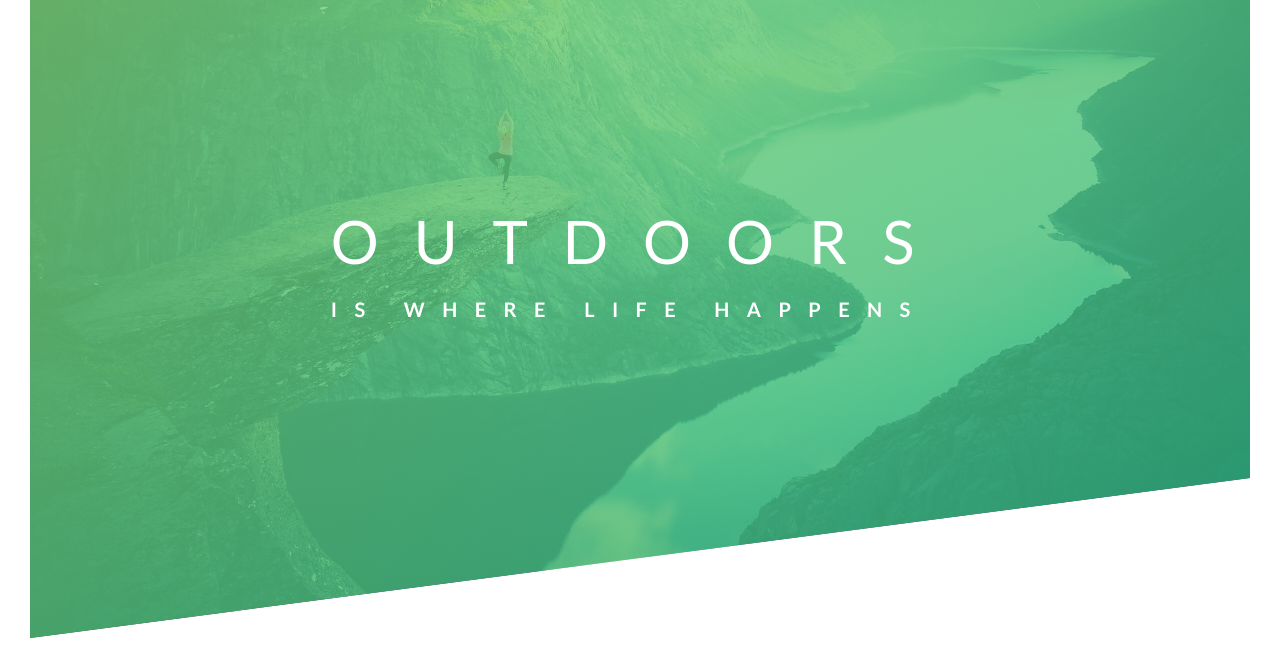
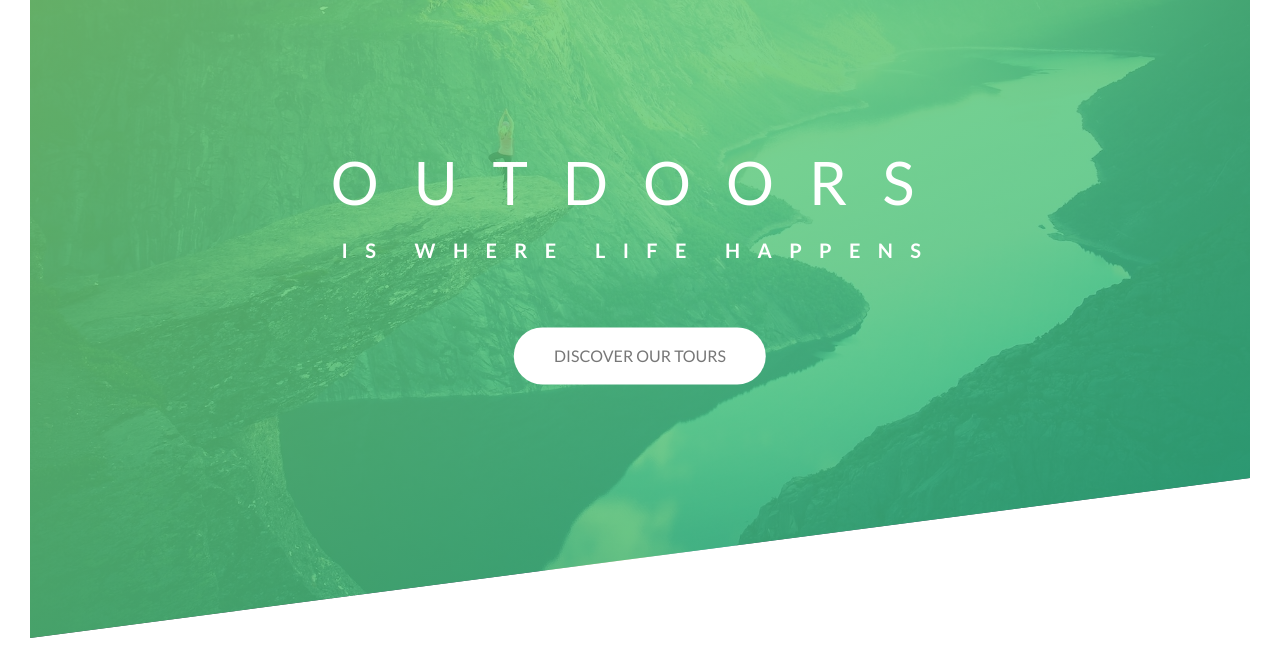
Before and after one commit to HellyZ/travel-agency-landing, a plain HTML site: page index.html in a window 1280 px wide. Shown: the part 152-820 px from the top of the page. Drawn offline with Linux system fonts and the light colour scheme.

Commit message:
add btn with hover/active animation

```diff
--- a/css/style.css
+++ b/css/style.css
@@ -24,16 +24,15 @@ body {
 
 .header {
   height: 95vh;
-  background: linear-gradient(
-    to right bottom,
-    rgba(126,213,111, 0.8),
-    rgb(40,180,131,0.8)),
+  background: linear-gradient(to right bottom,
+      rgba(126, 213, 111, 0.8),
+      rgb(40, 180, 131, 0.8)),
     url(../img/hero.jpg);
   background-size: cover;
   background-position: top;
   position: relative;
 
-  clip-path: polygon(0 0,100% 0,100% 75vh, 0 100%);
+  clip-path: polygon(0 0, 100% 0, 100% 75vh, 0 100%);
 }
 
 .logo-box {
@@ -50,18 +49,20 @@ body {
   position: absolute;
   top: 50%;
   left: 50%;
-  transform: translate(-50%,-50%);
-  -webkit-transform: translate(-50%,-50%);
-  -moz-transform: translate(-50%,-50%);
-  -ms-transform: translate(-50%,-50%);
-  -o-transform: translate(-50%,-50%);
+  text-align: center;
+  transform: translate(-50%, -50%);
+  -webkit-transform: translate(-50%, -50%);
+  -moz-transform: translate(-50%, -50%);
+  -ms-transform: translate(-50%, -50%);
+  -o-transform: translate(-50%, -50%);
 }
 
 .heading-primary {
   color: #fff;
   text-transform: uppercase;
-  backface-visibility:hidden;
-  -webkit-backface-visibility:hidden;
+  margin-bottom: 60px;
+  backface-visibility: hidden;
+  -webkit-backface-visibility: hidden;
 }
 
 .heading-primary-main {
@@ -92,7 +93,7 @@ body {
     -moz-transform: translateX(-100px);
     -ms-transform: translateX(-100px);
     -o-transform: translateX(-100px);
-}
+  }
 
   80% {
     transform: translateX(10px);
@@ -100,7 +101,8 @@ body {
     -moz-transform: translateX(10px);
     -ms-transform: translateX(10px);
     -o-transform: translateX(10px);
-}
+  }
+
   100% {
     opacity: 1;
     transform: translate(0);
@@ -108,7 +110,7 @@ body {
     -moz-transform: translate(0);
     -ms-transform: translate(0);
     -o-transform: translate(0);
-}
+  }
 }
 
 @keyframes moveInRight {
@@ -119,14 +121,16 @@ body {
     -moz-transform: translateX(100px);
     -ms-transform: translateX(100px);
     -o-transform: translateX(100px);
-}
+  }
+
   80% {
     transform: translateX(-10px);
     -webkit-transform: translateX(-10px);
     -moz-transform: translateX(-10px);
     -ms-transform: translateX(-10px);
     -o-transform: translateX(-10px);
-}
+  }
+
   100% {
     opacity: 1;
     transform: translate(0);
@@ -134,5 +138,46 @@ body {
     -moz-transform: translate(0);
     -ms-transform: translate(0);
     -o-transform: translate(0);
+  }
 }
+
+.btn:link,
+.btn:visited {
+  text-transform: uppercase;
+  text-decoration: none;
+  padding: 15px 40px;
+  display: inline-block;
+  border-radius: 100px;
+  transition: all .2s;
+  -webkit-border-radius: 100px;
+  -moz-border-radius: 100px;
+  -ms-border-radius: 100px;
+  -o-border-radius: 100px;
+  -webkit-transition: all .2s;
+  -moz-transition: all .2s;
+  -ms-transition: all .2s;
+  -o-transition: all .2s;
 }
+
+.btn:hover {
+  box-shadow: 0 10px 20px rgba(0,0,0,.2);
+  transform: translateY(-3px);
+  -webkit-transform: translateY(-3px);
+  -moz-transform: translateY(-3px);
+  -ms-transform: translateY(-3px);
+  -o-transform: translateY(-3px);
+}
+
+.btn:active {
+  box-shadow: 0 5px 10px rgba(0,0,0,.2);
+  transform: translateY(-1px);
+  -webkit-transform: translateY(-1px);
+  -moz-transform: translateY(-1px);
+  -ms-transform: translateY(-1px);
+  -o-transform: translateY(-1px);
+}
+
+.btn-white {
+  background-color: #fff;
+  color:#777;
+}
--- a/index.html
+++ b/index.html
@@ -22,6 +22,8 @@
             <span class="heading-primary-main">Outdoors</span>
             <span class="heading-primary-sub">is where life happens</span>
           </h1>
+
+          <a href="#" class="btn btn-white">Discover our tours</a>
         </div>
 
 
```
